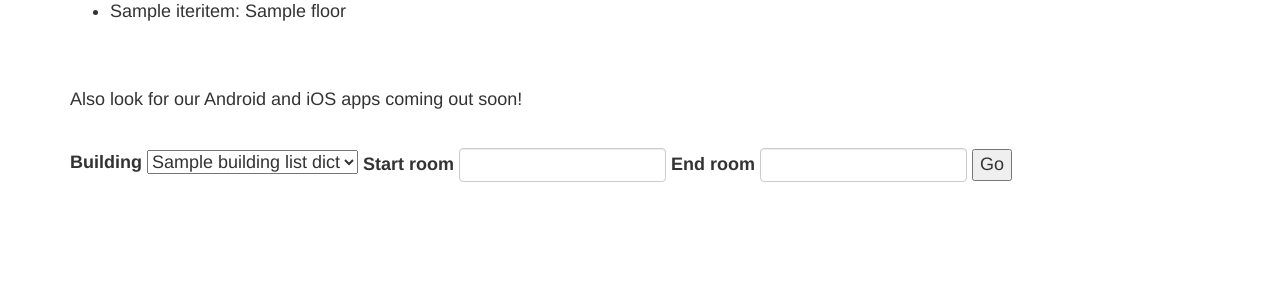
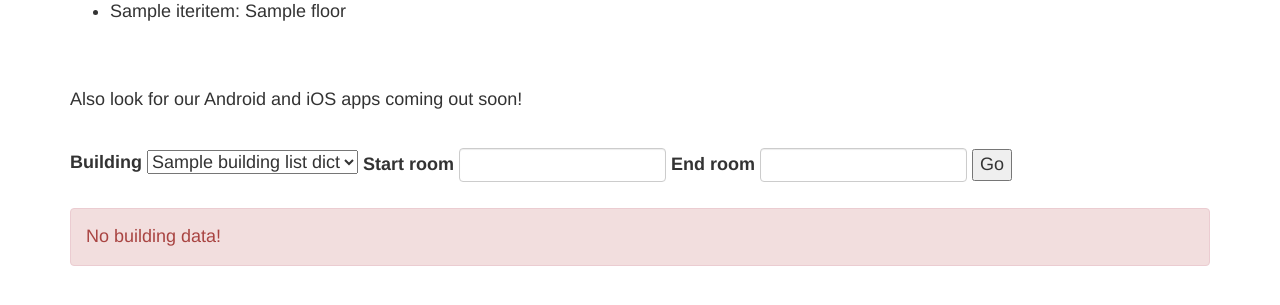
Before and after one commit to uclastudentmedia/tours-backend, a Django app: template www/templates/www/index.html in a window 1280 px wide. Shown: the part 134-439 px from the top of the page. Run offline with Django 3.2, Linux system fonts and the light colour scheme; the template is opened without the code that fills it: most values are stand-ins (such as "Sample title", 1, 10 or a date in 2020); parts of the project's set-up code (start-up, migrations or seed data) failed here and were passed over; some libraries are stand-ins or nearby versions.

Commit message:
show/hide error message

```diff
--- a/www/static/js/main.js
+++ b/www/static/js/main.js
@@ -3,6 +3,7 @@ $(function() {
     if (!(building_list_dict instanceof Object) ||
         Object.keys(building_list_dict).length === 0) {
         console.log("no building data!");
+        showError("No building data!");
         return;
     }
     /*
@@ -34,6 +35,7 @@ $(function() {
     // the building select should now have the first building, so we can populate the rooms right away
     populateRoomInputs();
     $('#building-select').on('change', populateRoomInputs);
+    hideError();
 });
 
 function populateRoomInputs() {
@@ -50,6 +52,10 @@ function populateRoomInputs() {
     $('#end-room').autocomplete("option", "source", building_object.pois);
 }
 
+
+function isBuildingStringValid(buildingStr) {
+    return building_list_dict.hasOwnProperty(buildingStr);
+}
 
 function isRoomStringValid(roomStr) {
     let building_name = $('#building-select').val();
@@ -69,19 +75,28 @@ function processInputsAndGetImages(event) {
     let building_name = $('#building-select').val();
     let start_room = $('#start-room').val();
     let end_room = $('#end-room').val();
+    if (!isBuildingStringValid(building_name)) {
+        showError('Invalid building name');
+        return;
+    }
     if (building_name.length === 0) {
+        showError('No start room selected');
         return;
     }
     if (start_room.length === 0) {
+        showError('No start room selected');
         return;
     }
     if (!isRoomStringValid(start_room)) {
+        showError('Invalid start room');
         return;
     }
     if (end_room.length === 0) {
+        showError('No end room selected');
         return;
     }
     if (!isRoomStringValid(end_room)) {
+        showError('Invalid end room');
         return;
     }
     let route_api = '/indoor/route/' +
@@ -91,11 +106,13 @@ function processInputsAndGetImages(event) {
     $.ajax(route_api)
         .done(function(data) {
             console.log(data);
+            hideError();
             $('#image-container').empty();
             let image_arr = data.images;
             if (!(image_arr instanceof Array) ||
                 image_arr.length === 0) {
                 console.log("No images received from API");
+                showError("No images");
                 return;
             }
             for (let image of image_arr) {
@@ -114,5 +131,14 @@ function processInputsAndGetImages(event) {
         })
         .fail(function(err) {
             console.log("API error", err);
+            showError(err.statusText);
         });
 }
+
+function showError(error_msg) {
+    $('#error-msg').removeClass('hidden').text(error_msg);
+}
+
+function hideError() {
+    $('#error-msg').addClass('hidden').text('');
+}
--- a/www/templates/www/index.html
+++ b/www/templates/www/index.html
@@ -87,7 +87,7 @@
                 <button id="submit">Go</button>
             </form>
             <br/>
-            <div id="error-msg">
+            <div id="error-msg" class="alert alert-danger hidden">
             </div>
             <br/>
             <div id="image-container">
```
